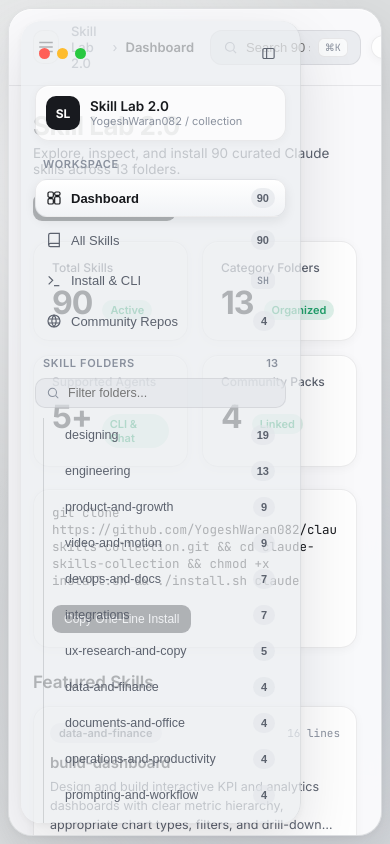
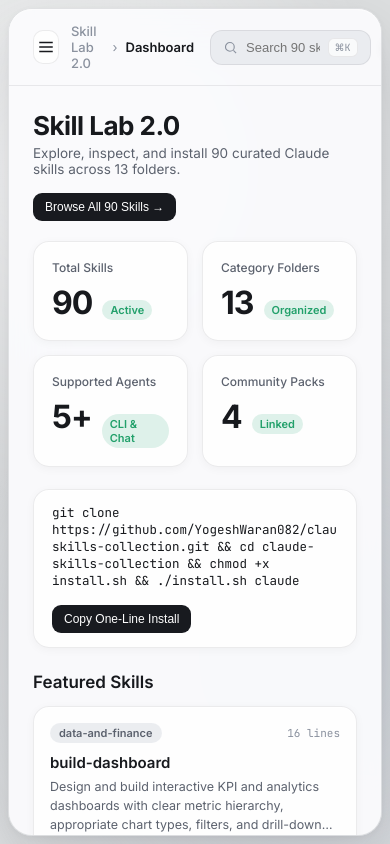
Before and after one commit to YogeshWaran082/claude-skills-collection, a plain HTML site: page docs/index.html in a window 390 px wide. Drawn offline with Linux system fonts and the light colour scheme.

Commit message:
Fix tablet/mobile sidebar default collapse in Skill Lab 2.0

```diff
--- a/docs/app.js
+++ b/docs/app.js
@@ -440,6 +440,9 @@ function render() {
 
 async function init() {
   initTheme();
+  if (window.innerWidth <= 900) {
+    els.sidebar.classList.add("collapsed");
+  }
 
   try {
     const res = await fetch("skills.json");
--- a/docs/styles.css
+++ b/docs/styles.css
@@ -995,7 +995,7 @@ html, body {
   .global-search { width: 220px; }
 }
 
-@media (max-width: 780px) {
+@media (max-width: 900px) {
   .shell { padding: 8px; gap: 8px; }
   .icon-rail { display: none; }
   .mobile-menu-btn { display: grid; }
@@ -1009,6 +1009,6 @@ html, body {
     box-shadow: var(--shadow-window);
   }
   .sidebar.collapsed { width: 0; }
-  .global-search { width: 160px; }
+  .global-search { width: 170px; }
   .theme-pill span#themeLabel { display: none; }
 }
```
